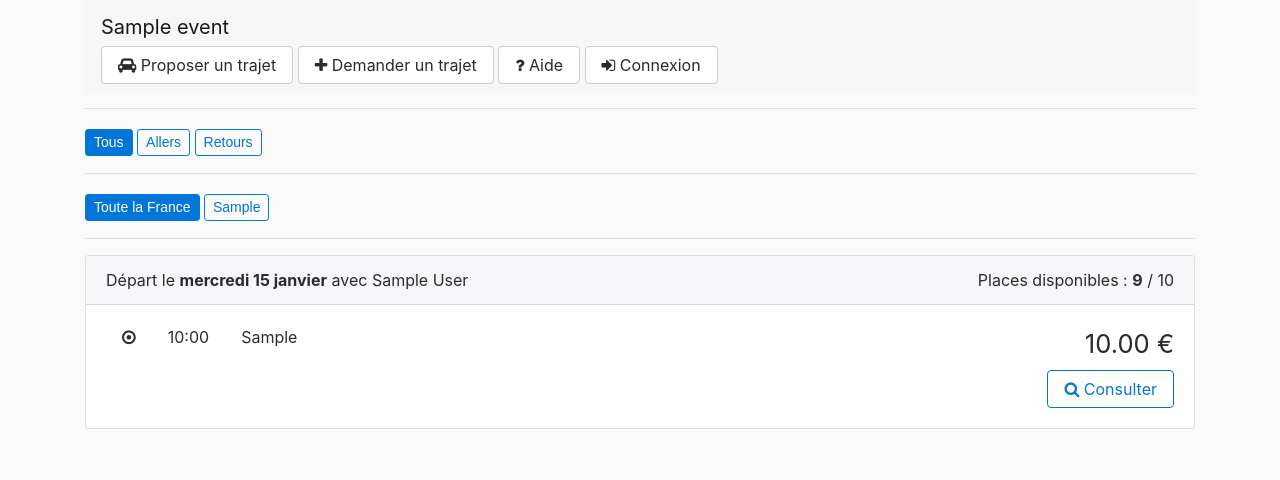
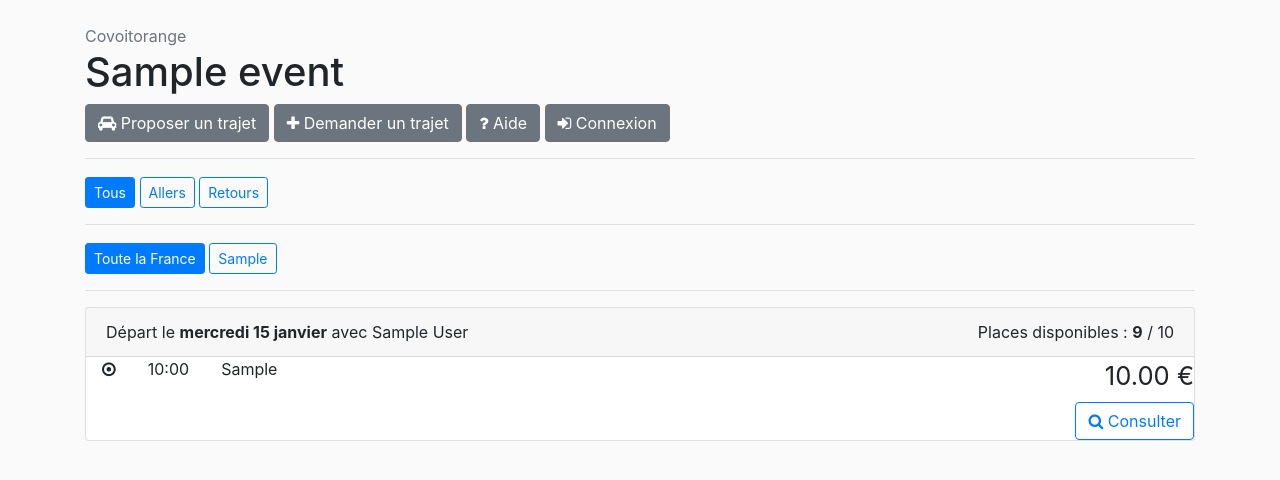
Before and after one commit to jeunes-democrates/covoiturage-jdem, a Django app: a page that uses static/templates/meta.html in a window 1280 px wide. Shown: the top 480 px of the page. Run offline with Django 3.2, Linux system fonts and the light colour scheme; tables that the repository leaves empty hold one stand-in row (values such as "Sample post"); some libraries are stand-ins or nearby versions.

Commit message:
Readying for 2017

```diff
--- a/rideshare/templates/rideshare/ride_list.html
+++ b/rideshare/templates/rideshare/ride_list.html
@@ -5,8 +5,10 @@
 
 <!-- HEADER -->
 
-<nav class="navbar navbar-light bg-faded">
-	<a class="navbar-brand" href="/">{{ event.name }}</a>
+<nav>
+	<br/>
+	<a class="text-muted" href="/">Covoitorange</a>
+	<h1>{{ event.name }}</h1>
 	<ul class="nav navbar-nav">
 
 		{% if meta.multiple_events %}
@@ -36,7 +38,7 @@
 			<i class="fa fa-sign-in"></i> Connexion
 		</a>
 	{% else %}
-		<a class="btn btn-outline-secondary" href="{{ meta.logout_url }}">
+		<a class="btn btn-secondary" href="{{ meta.logout_url }}">
 			<i class="fa fa-power-off"></i> Déconnexion
 		</a>
 	{% endif %}
@@ -157,6 +159,7 @@
 .ride__join { margin-left: 1em; }
 
 .buttons { line-height: 2; }
+.buttons button { cursor: pointer; }
 
 </style>
 
--- a/static/templates/meta.html
+++ b/static/templates/meta.html
@@ -8,8 +8,8 @@
 	<meta charset="utf-8">
 	<meta name="viewport" content="width=device-width, initial-scale=1">
 	<meta http-equiv="X-UA-Compatible" content="IE=edge">
-	<link rel="stylesheet" href="https://cdnjs.cloudflare.com/ajax/libs/twitter-bootstrap/4.0.0-alpha.6/css/bootstrap.min.css">
-<!--<link rel="shortcut icon" href="{% get_static_prefix %}images/favicon.ico" type="image/x-icon" />-->
+	<link rel="stylesheet" href="https://cdnjs.cloudflare.com/ajax/libs/twitter-bootstrap/4.0.0-alpha.3/css/bootstrap.min.css">
+	<link rel="shortcut icon" href="{%  static 'favicon.png' %}">
 
 	<title>{% block title %}{% endblock title %}Covoiturage</title>
 
@@ -36,7 +36,7 @@
 {% block scripts %}
 
 	<script src="https://cdnjs.cloudflare.com/ajax/libs/jquery/3.2.1/jquery.min.js"></script>
-	<script src="https://cdnjs.cloudflare.com/ajax/libs/twitter-bootstrap/4.0.0-alpha.6/js/bootstrap.min.js"></script>
+	<script src="https://cdnjs.cloudflare.com/ajax/libs/twitter-bootstrap/4.0.0-alpha.3/js/bootstrap.min.js"></script>
 	<script>
 		$('.alert').alert() // enable bootstrap 4 alert dismissal
 	</script>
```
Also changed, not shown: _project/settings.py (+1 -15 lines), rideshare/templates/rideshare/ride_form.html (+4 -4 lines), static/static/favicon.png (added).
